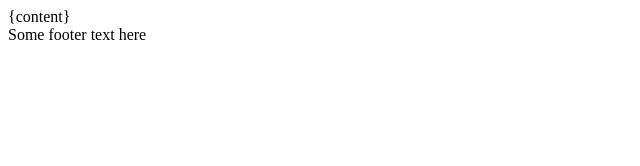
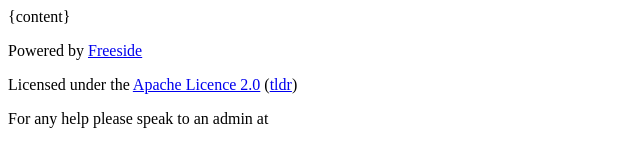
Before and after one commit to FreesideHull/DiscordAccountsBot, a website: page src/static/html/template.html in a window 1280 px wide. Shown: the whole page, without its empty margins (0-640 px from the left). Drawn offline with Linux system fonts and the light colour scheme.

Commit message:
update footer with credit, license and help

```diff
--- a/src/static/html/template.html
+++ b/src/static/html/template.html
@@ -9,7 +9,9 @@
 		{content}
 
 		<footer>
-			Some footer text here
+			<p>Powered by <a href="https://freeside.co.uk/">Freeside</a></p>
+			<p>Licensed under the <a href="https://www.apache.org/licenses/LICENSE-2.0">Apache Licence 2.0</a> (<a href="https://tldrlegal.com/license/apache-license-2.0-(apache-2.0)">tldr</a>)</p>
+			<p>For any help please speak to an admin at <a href="discord.freeside.co.uk"</a></p>
 		</footer>
 	</body>
 </html>
```
